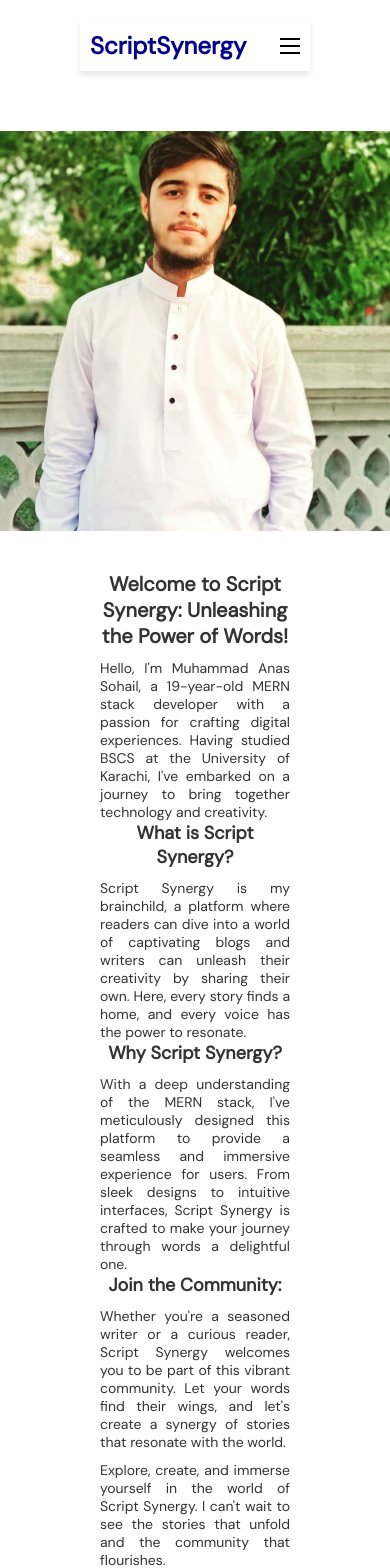
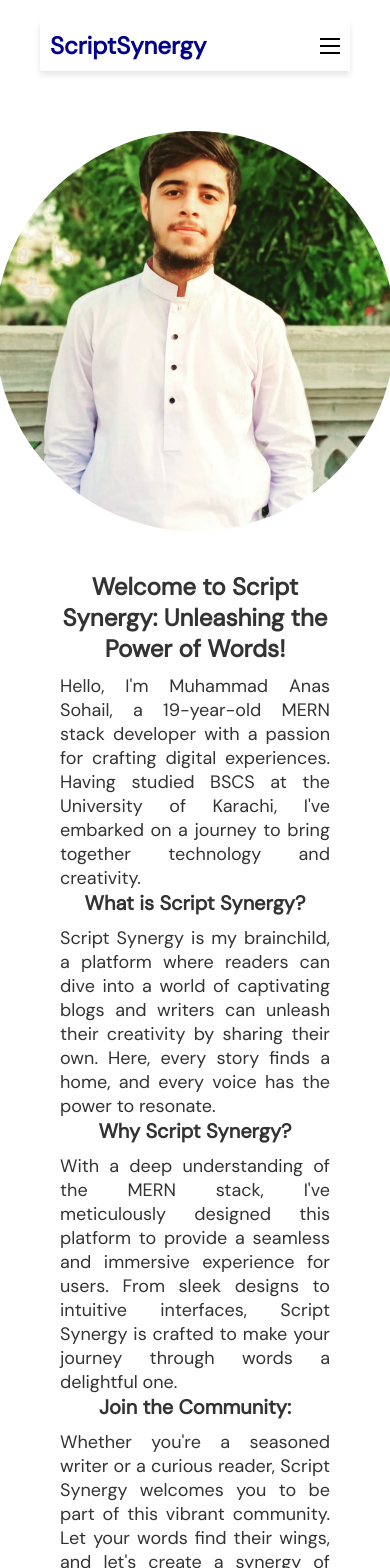
Before and after one commit to muhammadanascode/blog-app, a Next.js app: page /about in a window 390 px wide. Shown: the top 1568 px of the page. Built offline with nearby package versions, Linux system fonts and the light colour scheme; no server answers.

Commit message:
resposiveness
Responsiveness has been adjusted for mobile

```diff
--- a/components/navbar/Navbar.module.css
+++ b/components/navbar/Navbar.module.css
@@ -1,4 +1,5 @@
 .container {
+    width: 100%;
     display: flex;
     align-items: center;
     justify-content: space-between;
@@ -56,7 +57,8 @@
     .logo {
         font-size: 24px;
     }
-    .links{
+
+    .links {
         font-size: 15px;
         gap: 10px;
     }
@@ -65,7 +67,6 @@
 @media screen and (max-width:640px) {
     .link {
         display: none;
-
     }
 
     .links {
--- a/src/pages/about.js
+++ b/src/pages/about.js
@@ -6,7 +6,7 @@ const about = () => {
   return (
     <div className={styles.container}>
       <div className={styles.image}>
-        <Image src={"/Anas.jpg"} width={400} height={400} alt="img" />
+        <Image className={styles.img} src={"/Anas.jpg"} width={400} height={400} alt="img" />
       </div>
       <div className={styles.text}>
         <h1>Welcome to Script Synergy: Unleashing the Power of Words!</h1>
--- a/src/styles/about.module.css
+++ b/src/styles/about.module.css
@@ -1,4 +1,4 @@
-.container{
+.container {
     width: 100%;
     height: auto;
     margin: auto;
@@ -8,45 +8,67 @@
     justify-content: space-between;
 }
 
-.text{
-    flex: 1;
-
+.text {
+    width: 50%;
     padding: 10px;
     font-family: 'DM Sans', sans-serif;
     color: rgb(51, 51, 51);
 }
 
-.image{
-   flex: 1;
-   display: flex;
-   justify-content: center;
-   align-items: center;
+.image {
+    width: 50%;
+    display: flex;
+    justify-content: center;
+    align-items: center;
 }
 
-@media  screen and (max-width:1024px) {
-    .container{
+@media screen and (max-width:1024px) {
+    .container {
         flex-direction: column;
     }
-    .text{
+
+    .text {
         margin-top: 30px;
         text-align: center;
     }
+
     .text p {
         text-align: justify;
         margin-top: 10px;
     }
-}
-@media  screen and (max-width:768px) {
-    .text p {
-       font-size: 14px;
+
+    .text {
+        width: 100%;
+    }
+
+    .image {
+        width: 100%;
+    }
+
+    .img {
+        border-radius: 50%;
     }
 }
 
-@media  screen and (max-width:640px) {
-    .text h1 {
-       font-size: 20px;
-    }
-    .text h2{
+@media screen and (max-width:768px) {
+    .text p {
         font-size: 18px;
     }
+
+    .image {
+        width: 50%;
+        margin: auto;
+    }
+
+
 }
+
+@media screen and (max-width:640px) {
+    .text h1 {
+        font-size: 24px;
+    }
+
+    .text h2 {
+        font-size: 20px;
+    }
+}
--- a/src/styles/contact.module.css
+++ b/src/styles/contact.module.css
@@ -55,11 +55,11 @@
     }
 
     .line p {
-        font-size: 13px;
+        font-size: 16px;
     }
 
     .container h1 {
-        font-size: 22px;
+        font-size: 26px;
     }
 
     .social {
@@ -67,13 +67,13 @@
     }
 
     .alternate h3 {
-        font-size: 16px;
+        font-size: 18px;
     }
 }
 
 @media screen and (max-width:480px) {
     .line {
-        width: 105%;
+        width: 100%;
     }
 
     .line p {
--- a/src/styles/globals.css
+++ b/src/styles/globals.css
@@ -23,31 +23,32 @@ a {
 
 .container {
     min-height: 100vh;
+    width: 100%;
     background-color: var(--bg);
     color: var(--textColor);
 }
 
 .wrapper {
-    max-width: 1536px;
+    width: 100%;
     margin-left: auto;
     margin-right: auto;
     padding-left: 80px;
     padding-right: 80px;
 }
 
-@media screen and (max-width:1536) {
+@media screen and (max-width:1536px) {
     .wrapper {
         max-width: 1366px;
     }
 }
 
-@media screen and (max-width:1280) {
+@media screen and (max-width:1280px) {
     .wrapper {
         max-width: 1024px;
     }
 }
 
-@media screen and (max-width:1024) {
+@media screen and (max-width:1024px) {
     .wrapper {
         max-width: 768px;
         padding-left: 40px;
@@ -55,13 +56,13 @@ a {
     }
 }
 
-@media screen and (max-width:768) {
+@media screen and (max-width:768px) {
     .wrapper {
         max-width: 640px;
     }
 }
 
-@media screen and (max-width:640) {
+@media screen and (max-width:640px) {
     .wrapper {
         max-width: 475px;
     }
```
